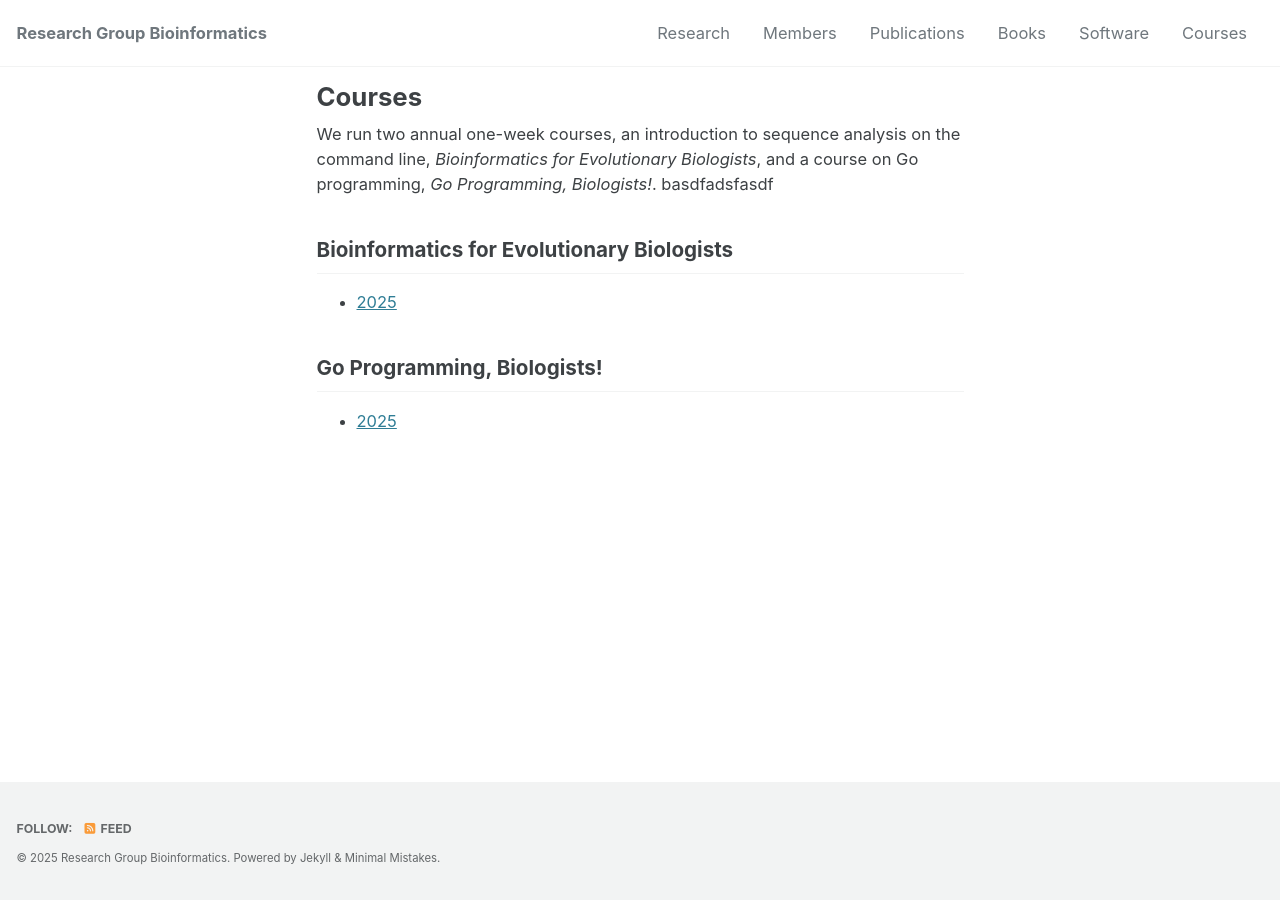
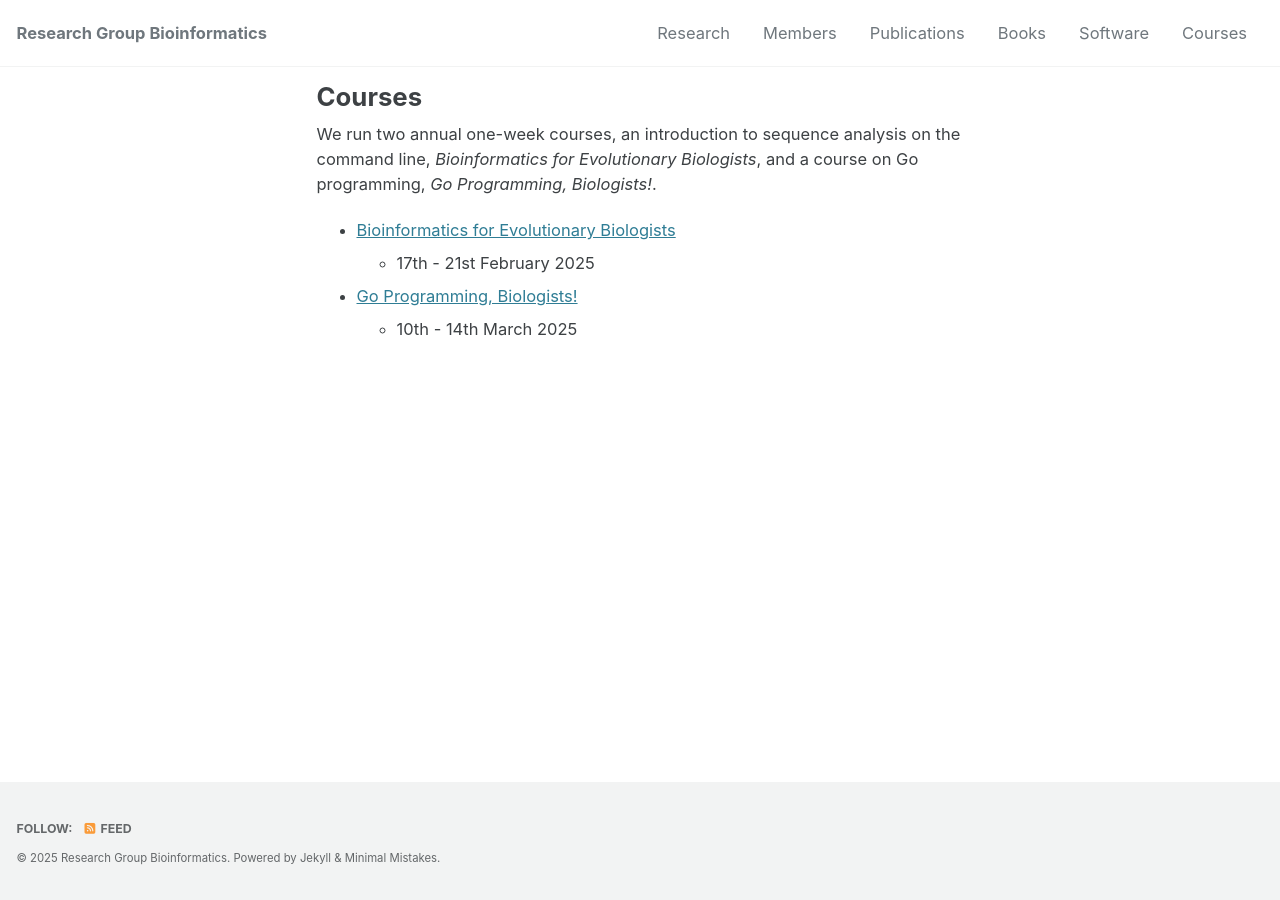
Before and after one commit to EvolBioInf/EvolBioInf.github.io, a Jekyll site: the page built from _pages/courses.md, in a window 1280 px wide. Built offline with Jekyll 4.4.1, drawn with Linux system fonts in a browser that asks for light colours; cached includes are drawn as plain includes.

Commit message:
Improved course description

```diff
--- a/_pages/courses.md
+++ b/_pages/courses.md
@@ -10,10 +10,11 @@ permalink: /courses/
 We run two annual one-week courses, an introduction to sequence
 analysis on the command line, *Bioinformatics for Evolutionary
 Biologists*, and a course on Go programming, *Go Programming,
-Biologists!*. basdfadsfasdf
+Biologists!*.
 
-## Bioinformatics for Evolutionary Biologists
-+ [2025]({% link _pages/beb25.md %})
++ [Bioinformatics for Evolutionary Biologists]({% link _pages/beb.md
+  %})
+  + 17th - 21st February 2025
 
-## Go Programming, Biologists!
-+ [2025]({% link _pages/gob25.md %})
++ [Go Programming, Biologists!]({% link _pages/gob.md %})
+	+ 10th -  14th March 2025
```
Also changed, not shown: _pages/beb.md (renamed from _pages/beb25.md, +3 -4 lines), _pages/gob.md (renamed from _pages/gob25.md, +3 -4 lines).
